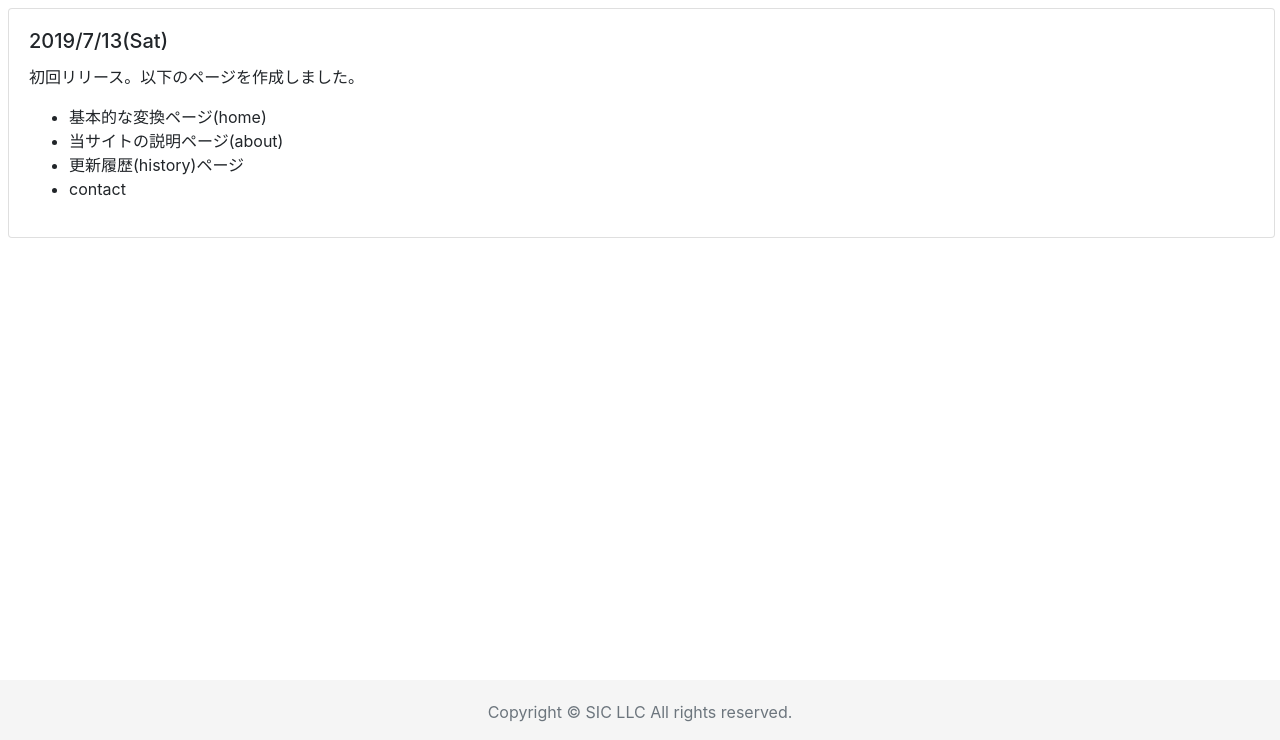
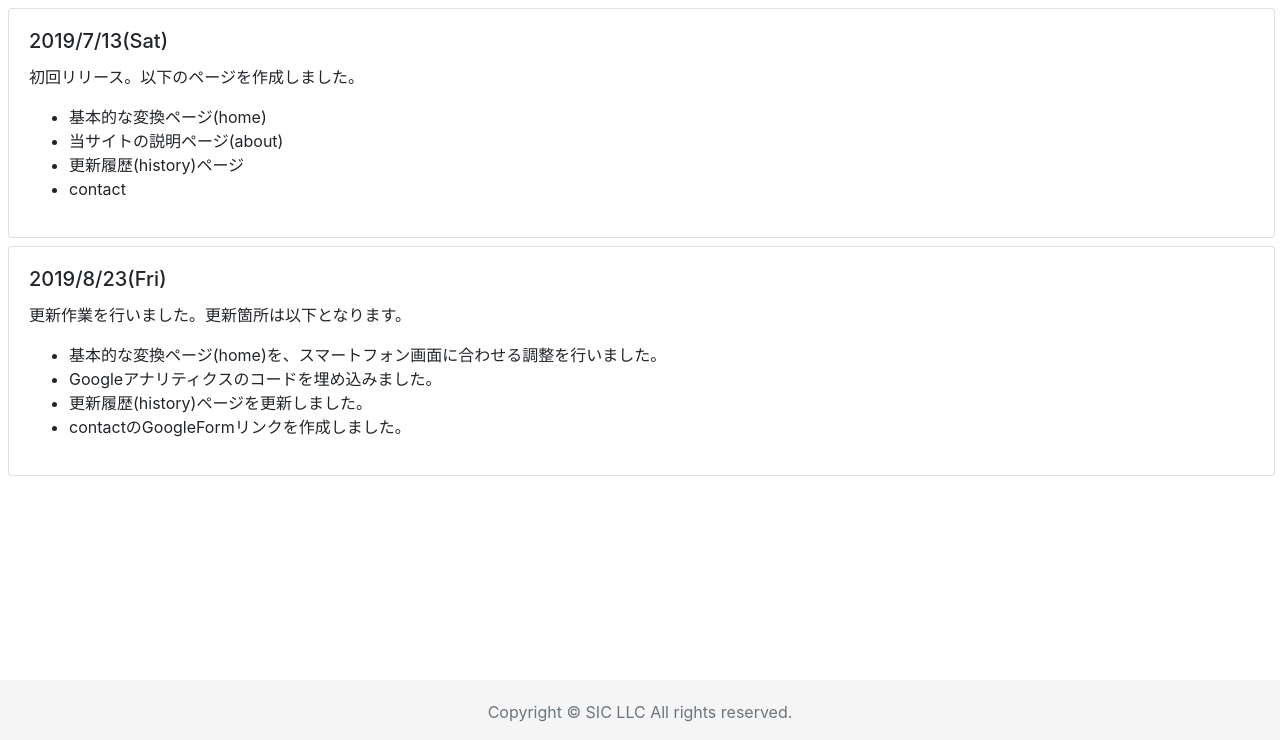
Before and after one commit to iio1989/oshite, a Flask app: page /history in a window 1280 px wide. Shown: the part 60-800 px from the top of the page. Run offline with Flask 2, Linux system fonts and the light colour scheme; some libraries are stand-ins or nearby versions.

Commit message:
The history page was updated. Added revision history for 2019/8/23 (Friday).

```diff
--- a/templates/history.html
+++ b/templates/history.html
@@ -19,6 +19,19 @@
         </p>
       </div>
   </div>
+  <div class="card ml-2 mt-2" style="width: 99%;">
+    <div class="card-body">
+      <h5 class="card-title">2019/8/23(Fri) </h5>
+      <p class="card-text">更新作業を行いました。更新箇所は以下となります。
+        <ul>
+          <li>基本的な変換ページ(home)を、スマートフォン画面に合わせる調整を行いました。</li>
+          <li>Googleアナリティクスのコードを埋め込みました。</li>
+          <li>更新履歴(history)ページを更新しました。</li>
+          <li>contactのGoogleFormリンクを作成しました。</li>
+        </ul>
+      </p>
+    </div>
+  </div>
   {% include "parts/footer.html" %}
 </body>
 {% include "parts/bodyUnderCmn.html" %}
```
